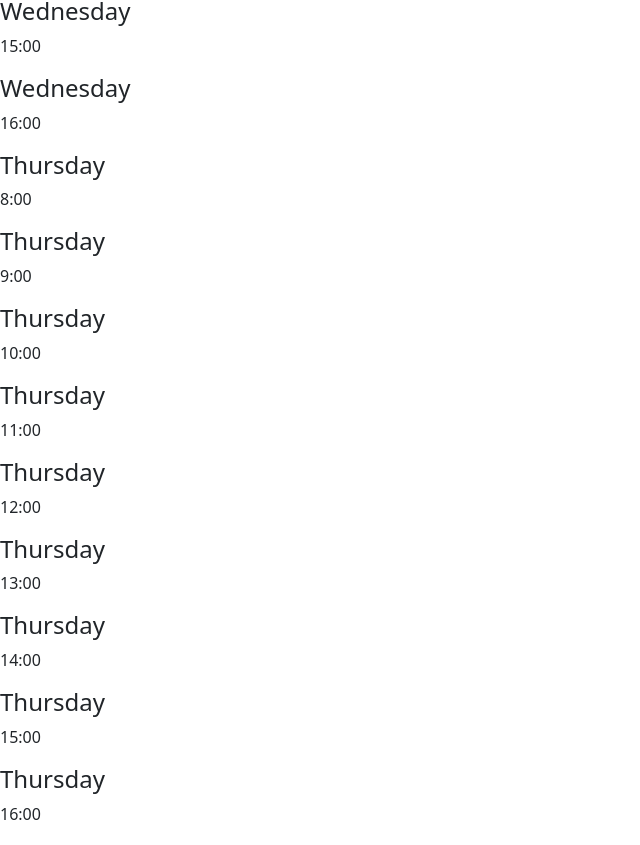
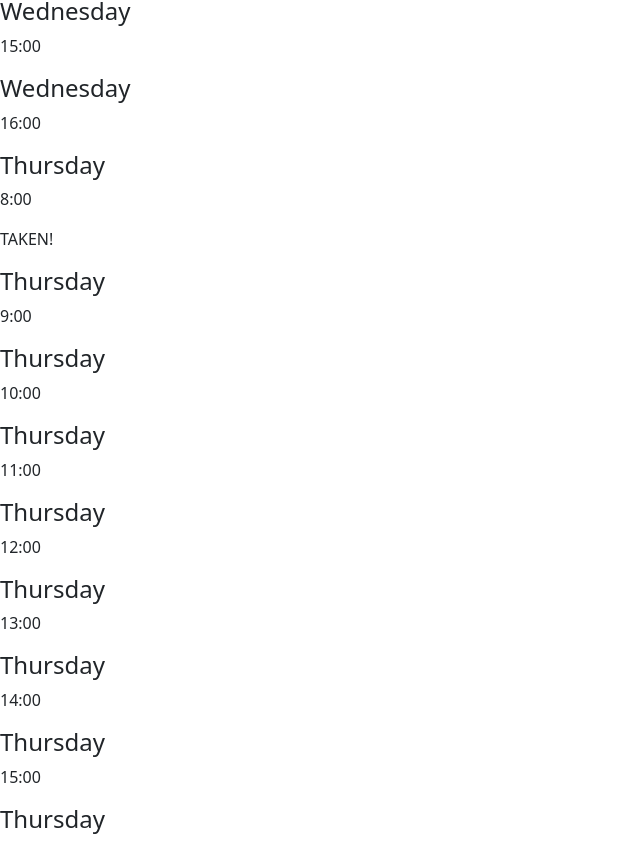
Before and after one commit to MolCsa-szt3/idopontFoglalo, a Vue app in the folder idopontFoglalo/: page / in a window 1280 px wide. Shown: the part 1947-2792 px from the top of the page, without its empty margins (0-640 px from the left). Built offline with nearby package versions, Linux system fonts and the light colour scheme; data requests are answered from the project's data file; the HTML template or start-up script is replaced by a standard one.

Commit message:
I guess it works

```diff
--- a/idopontFoglalo/src/stores/timeTable.js
+++ b/idopontFoglalo/src/stores/timeTable.js
@@ -45,13 +45,13 @@ export const useTimeTableStore = defineStore('timeTable', () => {
         let isTaken = false
         console.log(filledSlots.value.length)
         filledSlots.value.forEach(element => {
-          console.log(element.hour);
+          //console.log(element.day,currentDay ,element.hour, currentHour, element.day == currentDay && element.hour == currentHour);
 
-          if(!isTaken && element.day == currentDay && element.hour === currentHour){
+          if(!isTaken && element.day == currentDay && element.hour == currentHour){
             table.value.push({
               "day": currentDay,
             "hour": currentHour,
-            "taken": false
+            "taken": true
             })
 
             isTaken = true;
--- a/idopontFoglalo/src/views/HomeView.vue
+++ b/idopontFoglalo/src/views/HomeView.vue
@@ -3,10 +3,11 @@ import { useTimeTableStore } from '@/stores/timeTable';
 import { ref, computed, onMounted } from 'vue'
 const timeTable = useTimeTableStore()
 
-onMounted(()=> {
+onMounted(async ()=> {
   timeTable.FetchFilledSlots()
   .then( () => {
-    setTimeout(timeTable.TableGen,100)
+    setTimeout(timeTable.TableGen,150)
+    //thanks JS for honoring the .then()
   })
 })
 
@@ -14,10 +15,12 @@ onMounted(()=> {
 
 <template>
   <main>
-    <div v-for=" dates in timeTable.table" >
-      <h4>{{ dates.day }}</h4>
-      <p>{{ dates.hour }}:00</p>
-      <p v-if="dates.taken">TAKEN!</p>
+    <div>
+      <div v-for=" dates in timeTable.table" >
+        <h4>{{ dates.day }}</h4>
+        <p>{{ dates.hour }}:00</p>
+        <p v-if="dates.taken">TAKEN!</p>
+      </div>
     </div>
   </main>
 </template>
```
